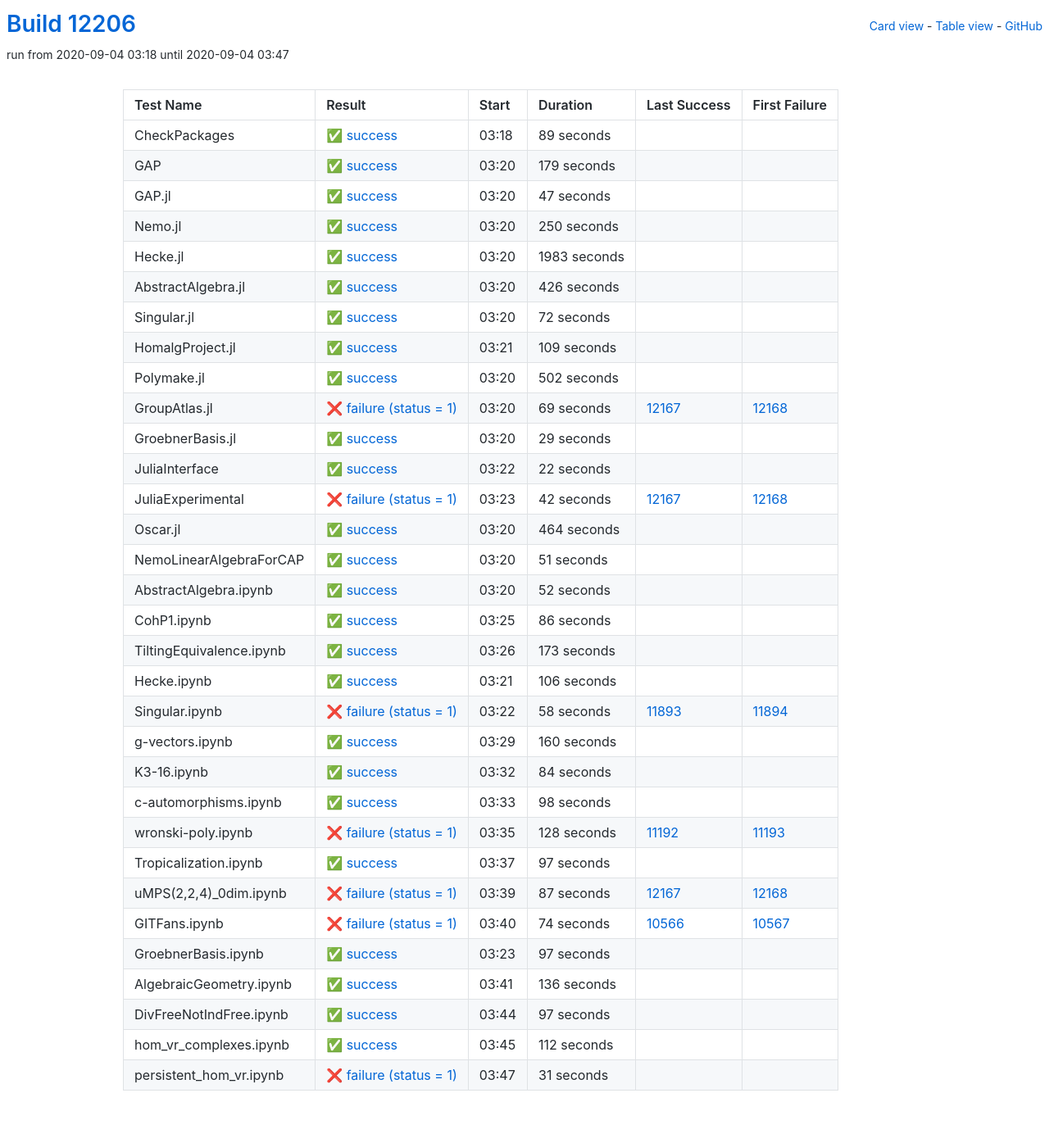
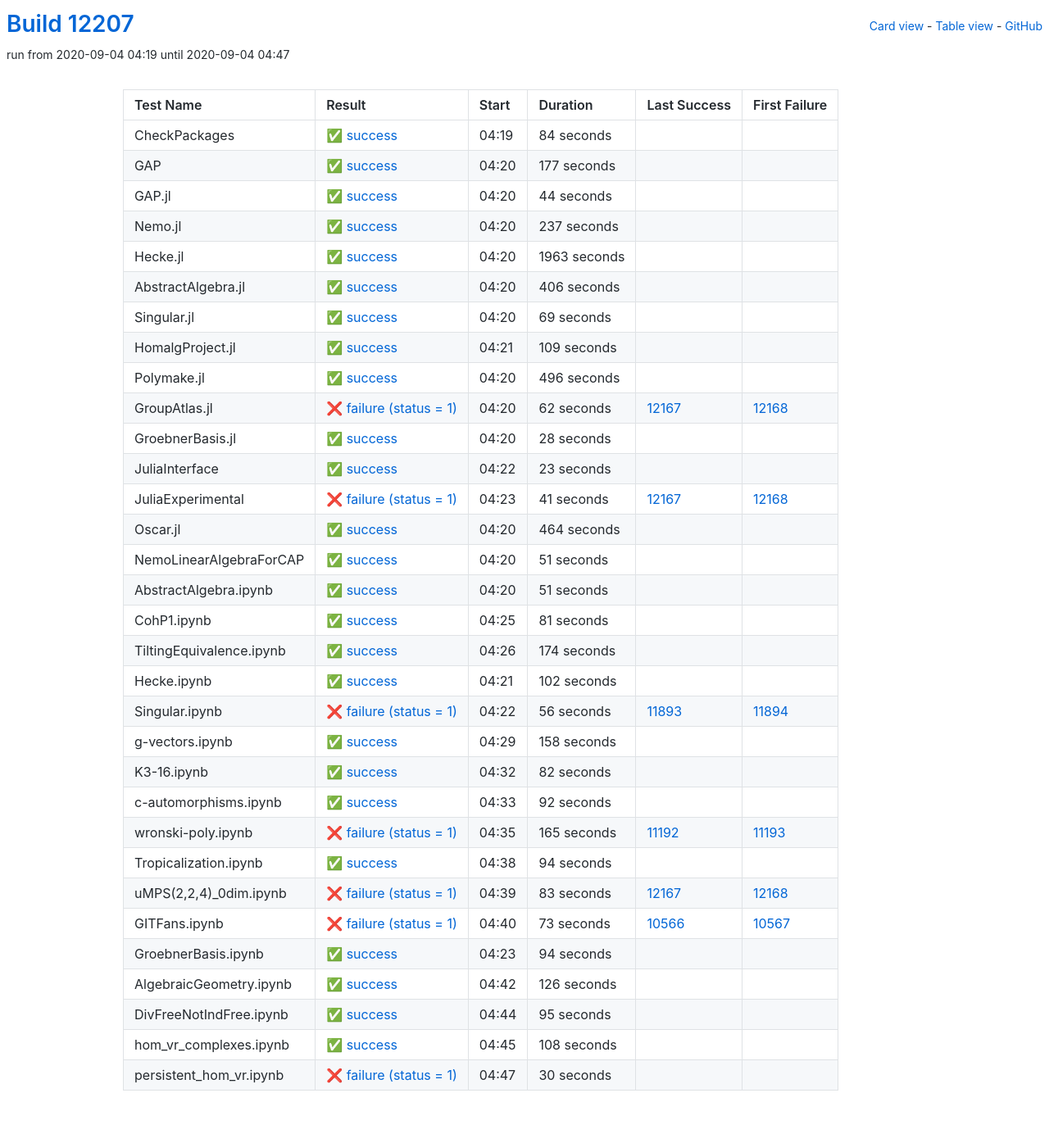
Before and after one commit to oscar-system/oscar-ci-status, a Jekyll site: the page built from table.html, in a window 1280 px wide. Shown: the whole page at 82% size. Built offline with Jekyll 4.4.1, drawn with Linux system fonts in a browser that asks for light colours.

Commit message:
Build #12207

```diff
--- a/_data/ci.yml
+++ b/_data/ci.yml
@@ -1,6 +1,6 @@
 ---
-build: 12206
-build_url: https://oscarci.mathematik.uni-kl.de/job/oscar/12206/
+build: 12207
+build_url: https://oscarci.mathematik.uni-kl.de/job/oscar/12207/
 job: oscar
 organization: oscar-system
 repo: oscar-ci-status
@@ -8,92 +8,92 @@
 tests:
 - name: CheckPackages
   id: checkpackages
-  log: https://oscarci.mathematik.uni-kl.de/job/oscar/12206/artifact/logs/build-12206/CheckPackages.log
-  start: 2020-09-04 03:18
+  log: https://oscarci.mathematik.uni-kl.de/job/oscar/12207/artifact/logs/build-12207/CheckPackages.log
+  start: 2020-09-04 04:19
   success: true
   exitcode: 0
   status: success
-  duration: 89
+  duration: 84
   last_success: false
   last_success_url:
   first_failure: false
   first_failure_url:
 - name: GAP
   id: gap
-  log: https://oscarci.mathematik.uni-kl.de/job/oscar/12206/artifact/logs/build-12206/GAP.log
-  start: 2020-09-04 03:20
+  log: https://oscarci.mathematik.uni-kl.de/job/oscar/12207/artifact/logs/build-12207/GAP.log
+  start: 2020-09-04 04:20
   success: true
   exitcode: 0
   status: success
-  duration: 179
+  duration: 177
   last_success: false
   last_success_url:
   first_failure: false
   first_failure_url:
 - name: GAP.jl
   id: gap-jl
-  log: https://oscarci.mathematik.uni-kl.de/job/oscar/12206/artifact/logs/build-12206/GAP.jl.log
-  start: 2020-09-04 03:20
+  log: https://oscarci.mathematik.uni-kl.de/job/oscar/12207/artifact/logs/build-12207/GAP.jl.log
+  start: 2020-09-04 04:20
   success: true
   exitcode: 0
   status: success
-  duration: 47
+  duration: 44
   last_success: false
   last_success_url:
   first_failure: false
   first_failure_url:
 - name: Nemo.jl
   id: nemo-jl
-  log: https://oscarci.mathematik.uni-kl.de/job/oscar/12206/artifact/logs/build-12206/Nemo.jl.log
-  start: 2020-09-04 03:20
+  log: https://oscarci.mathematik.uni-kl.de/job/oscar/12207/artifact/logs/build-12207/Nemo.jl.log
+  start: 2020-09-04 04:20
   success: true
   exitcode: 0
   status: success
-  duration: 250
+  duration: 237
   last_success: false
   last_success_url:
   first_failure: false
   first_failure_url:
 - name: Hecke.jl
   id: hecke-jl
-  log: https://oscarci.mathematik.uni-kl.de/job/oscar/12206/artifact/logs/build-12206/Hecke.jl.log
-  start: 2020-09-04 03:20
+  log: https://oscarci.mathematik.uni-kl.de/job/oscar/12207/artifact/logs/build-12207/Hecke.jl.log
+  start: 2020-09-04 04:20
   success: true
   exitcode: 0
   status: success
-  duration: 1983
+  duration: 1963
   last_success: false
   last_success_url:
   first_failure: false
   first_failure_url:
 - name: AbstractAlgebra.jl
   id: abstractalgebra-jl
-  log: https://oscarci.mathematik.uni-kl.de/job/oscar/12206/artifact/logs/build-12206/AbstractAlgebra.jl.log
-  start: 2020-09-04 03:20
+  log: https://oscarci.mathematik.uni-kl.de/job/oscar/12207/artifact/logs/build-12207/AbstractAlgebra.jl.log
+  start: 2020-09-04 04:20
   success: true
   exitcode: 0
   status: success
-  duration: 426
+  duration: 406
   last_success: false
   last_success_url:
   first_failure: false
   first_failure_url:
 - name: Singular.jl
   id: singular-jl
-  log: https://oscarci.mathematik.uni-kl.de/job/oscar/12206/artifact/logs/build-12206/Singular.jl.log
-  start: 2020-09-04 03:20
+  log: https://oscarci.mathematik.uni-kl.de/job/oscar/12207/artifact/logs/build-12207/Singular.jl.log
+  start: 2020-09-04 04:20
   success: true
   exitcode: 0
   status: success
-  duration: 72
+  duration: 69
   last_success: false
   last_success_url:
   first_failure: false
   first_failure_url:
 - name: HomalgProject.jl
   id: homalgproject-jl
-  log: https://oscarci.mathematik.uni-kl.de/job/oscar/12206/artifact/logs/build-12206/HomalgProject.jl.log
-  start: 2020-09-04 03:21
+  log: https://oscarci.mathematik.uni-kl.de/job/oscar/12207/artifact/logs/build-12207/HomalgProject.jl.log
+  start: 2020-09-04 04:21
   success: true
   exitcode: 0
   status: success
@@ -104,68 +104,68 @@
   first_failure_url:
 - name: Polymake.jl
   id: polymake-jl
-  log: https://oscarci.mathematik.uni-kl.de/job/oscar/12206/artifact/logs/build-12206/Polymake.jl.log
-  start: 2020-09-04 03:20
+  log: https://oscarci.mathematik.uni-kl.de/job/oscar/12207/artifact/logs/build-12207/Polymake.jl.log
+  start: 2020-09-04 04:20
   success: true
   exitcode: 0
   status: success
-  duration: 502
+  duration: 496
   last_success: false
   last_success_url:
   first_failure: false
   first_failure_url:
 - name: GroupAtlas.jl
   id: groupatlas-jl
-  log: https://oscarci.mathematik.uni-kl.de/job/oscar/12206/artifact/logs/build-12206/GroupAtlas.jl.log
-  start: 2020-09-04 03:20
+  log: https://oscarci.mathematik.uni-kl.de/job/oscar/12207/artifact/logs/build-12207/GroupAtlas.jl.log
+  start: 2020-09-04 04:20
   success: false
   exitcode: 1
   status: failure
-  duration: 69
+  duration: 62
   last_success: 12167
   last_success_url: https://oscarci.mathematik.uni-kl.de/job/oscar/12167/
   first_failure: 12168
   first_failure_url: https://oscarci.mathematik.uni-kl.de/job/oscar/12168/
 - name: GroebnerBasis.jl
   id: groebnerbasis-jl
-  log: https://oscarci.mathematik.uni-kl.de/job/oscar/12206/artifact/logs/build-12206/GroebnerBasis.jl.log
-  start: 2020-09-04 03:20
+  log: https://oscarci.mathematik.uni-kl.de/job/oscar/12207/artifact/logs/build-12207/GroebnerBasis.jl.log
+  start: 2020-09-04 04:20
   success: true
   exitcode: 0
   status: success
-  duration: 29
+  duration: 28
   last_success: false
   last_success_url:
   first_failure: false
   first_failure_url:
 - name: JuliaInterface
   id: juliainterface
-  log: https://oscarci.mathematik.uni-kl.de/job/oscar/12206/artifact/logs/build-12206/JuliaInterface.log
-  start: 2020-09-04 03:22
+  log: https://oscarci.mathematik.uni-kl.de/job/oscar/12207/artifact/logs/build-12207/JuliaInterface.log
+  start: 2020-09-04 04:22
   success: true
   exitcode: 0
   status: success
-  duration: 22
+  duration: 23
   last_success: false
   last_success_url:
   first_failure: false
   first_failure_url:
 - name: JuliaExperimental
   id: juliaexperimental
-  log: https://oscarci.mathematik.uni-kl.de/job/oscar/12206/artifact/logs/build-12206/JuliaExperimental.log
-  start: 2020-09-04 03:23
+  log: https://oscarci.mathematik.uni-kl.de/job/oscar/12207/artifact/logs/build-12207/JuliaExperimental.log
+  start: 2020-09-04 04:23
   success: false
   exitcode: 1
   status: failure
-  duration: 42
+  duration: 41
   last_success: 12167
   last_success_url: https://oscarci.mathematik.uni-kl.de/job/oscar/12167/
   first_failure: 12168
   first_failure_url: https://oscarci.mathematik.uni-kl.de/job/oscar/12168/
 - name: Oscar.jl
   id: oscar-jl
-  log: https://oscarci.mathematik.uni-kl.de/job/oscar/12206/artifact/logs/build-12206/Oscar.jl.log
-  start: 2020-09-04 03:20
+  log: https://oscarci.mathematik.uni-kl.de/job/oscar/12207/artifact/logs/build-12207/Oscar.jl.log
+  start: 2020-09-04 04:20
   success: true
   exitcode: 0
   status: success
@@ -176,8 +176,8 @@
   first_failure_url:
 - name: NemoLinearAlgebraForCAP
   id: nemolinearalgebraforcap
-  log: https://oscarci.mathematik.uni-kl.de/job/oscar/12206/artifact/logs/build-12206/NemoLinearAlgebraForCAP.log
-  start: 2020-09-04 03:20
+  log: https://oscarci.mathematik.uni-kl.de/job/oscar/12207/artifact/logs/build-12207/NemoLinearAlgebraForCAP.log
+  start: 2020-09-04 04:20
   success: true
   exitcode: 0
   status: success
@@ -188,204 +188,204 @@
   first_failure_url:
 - name: AbstractAlgebra.ipynb
   id: abstractalgebra-ipynb
-  log: https://oscarci.mathematik.uni-kl.de/job/oscar/12206/artifact/logs/build-12206/AbstractAlgebra.ipynb.log
-  start: 2020-09-04 03:20
+  log: https://oscarci.mathematik.uni-kl.de/job/oscar/12207/artifact/logs/build-12207/AbstractAlgebra.ipynb.log
+  start: 2020-09-04 04:20
   success: true
   exitcode: 0
   status: success
-  duration: 52
+  duration: 51
   last_success: false
   last_success_url:
   first_failure: false
   first_failure_url:
 - name: CohP1.ipynb
   id: cohp1-ipynb
-  log: https://oscarci.mathematik.uni-kl.de/job/oscar/12206/artifact/logs/build-12206/CohP1.ipynb.log
-  start: 2020-09-04 03:25
+  log: https://oscarci.mathematik.uni-kl.de/job/oscar/12207/artifact/logs/build-12207/CohP1.ipynb.log
+  start: 2020-09-04 04:25
   success: true
   exitcode: 0
   status: success
-  duration: 86
+  duration: 81
   last_success: false
   last_success_url:
   first_failure: false
   first_failure_url:
 - name: TiltingEquivalence.ipynb
   id: tiltingequivalence-ipynb
-  log: https://oscarci.mathematik.uni-kl.de/job/oscar/12206/artifact/logs/build-12206/TiltingEquivalence.ipynb.log
-  start: 2020-09-04 03:26
+  log: https://oscarci.mathematik.uni-kl.de/job/oscar/12207/artifact/logs/build-12207/TiltingEquivalence.ipynb.log
+  start: 2020-09-04 04:26
   success: true
   exitcode: 0
   status: success
-  duration: 173
+  duration: 174
   last_success: false
   last_success_url:
   first_failure: false
   first_failure_url:
 - name: Hecke.ipynb
   id: hecke-ipynb
-  log: https://oscarci.mathematik.uni-kl.de/job/oscar/12206/artifact/logs/build-12206/Hecke.ipynb.log
-  start: 2020-09-04 03:21
+  log: https://oscarci.mathematik.uni-kl.de/job/oscar/12207/artifact/logs/build-12207/Hecke.ipynb.log
+  start: 2020-09-04 04:21
   success: true
   exitcode: 0
   status: success
-  duration: 106
+  duration: 102
   last_success: false
   last_success_url:
   first_failure: false
   first_failure_url:
 - name: Singular.ipynb
   id: singular-ipynb
-  log: https://oscarci.mathematik.uni-kl.de/job/oscar/12206/artifact/logs/build-12206/Singular.ipynb.log
-  start: 2020-09-04 03:22
+  log: https://oscarci.mathematik.uni-kl.de/job/oscar/12207/artifact/logs/build-12207/Singular.ipynb.log
+  start: 2020-09-04 04:22
   success: false
   exitcode: 1
   status: failure
-  duration: 58
+  duration: 56
   last_success: 11893
   last_success_url: https://oscarci.mathematik.uni-kl.de/job/oscar/11893/
   first_failure: 11894
   first_failure_url: https://oscarci.mathematik.uni-kl.de/job/oscar/11894/
 - name: g-vectors.ipynb
   id: g-vectors-ipynb
-  log: https://oscarci.mathematik.uni-kl.de/job/oscar/12206/artifact/logs/build-12206/g-vectors.ipynb.log
-  start: 2020-09-04 03:29
+  log: https://oscarci.mathematik.uni-kl.de/job/oscar/12207/artifact/logs/build-12207/g-vectors.ipynb.log
+  start: 2020-09-04 04:29
   success: true
   exitcode: 0
   status: success
-  duration: 160
+  duration: 158
   last_success: false
   last_success_url:
   first_failure: false
   first_failure_url:
 - name: K3-16.ipynb
   id: k3-16-ipynb
-  log: https://oscarci.mathematik.uni-kl.de/job/oscar/12206/artifact/logs/build-12206/K3-16.ipynb.log
-  start: 2020-09-04 03:32
+  log: https://oscarci.mathematik.uni-kl.de/job/oscar/12207/artifact/logs/build-12207/K3-16.ipynb.log
+  start: 2020-09-04 04:32
   success: true
   exitcode: 0
   status: success
-  duration: 84
+  duration: 82
   last_success: false
   last_success_url:
   first_failure: false
   first_failure_url:
 - name: c-automorphisms.ipynb
   id: c-automorphisms-ipynb
-  log: https://oscarci.mathematik.uni-kl.de/job/oscar/12206/artifact/logs/build-12206/c-automorphisms.ipynb.log
-  start: 2020-09-04 03:33
+  log: https://oscarci.mathematik.uni-kl.de/job/oscar/12207/artifact/logs/build-12207/c-automorphisms.ipynb.log
+  start: 2020-09-04 04:33
   success: true
   exitcode: 0
   status: success
-  duration: 98
+  duration: 92
   last_success: false
   last_success_url:
   first_failure: false
   first_failure_url:
 - name: wronski-poly.ipynb
   id: wronski-poly-ipynb
-  log: https://oscarci.mathematik.uni-kl.de/job/oscar/12206/artifact/logs/build-12206/wronski-poly.ipynb.log
-  start: 2020-09-04 03:35
+  log: https://oscarci.mathematik.uni-kl.de/job/oscar/12207/artifact/logs/build-12207/wronski-poly.ipynb.log
+  start: 2020-09-04 04:35
   success: false
   exitcode: 1
   status: failure
-  duration: 128
+  duration: 165
   last_success: 11192
   last_success_url: https://oscarci.mathematik.uni-kl.de/job/oscar/11192/
   first_failure: 11193
   first_failure_url: https://oscarci.mathematik.uni-kl.de/job/oscar/11193/
 - name: Tropicalization.ipynb
   id: tropicalization-ipynb
-  log: https://oscarci.mathematik.uni-kl.de/job/oscar/12206/artifact/logs/build-12206/Tropicalization.ipynb.log
-  start: 2020-09-04 03:37
+  log: https://oscarci.mathematik.uni-kl.de/job/oscar/12207/artifact/logs/build-12207/Tropicalization.ipynb.log
+  start: 2020-09-04 04:38
   success: true
   exitcode: 0
   status: success
-  duration: 97
+  duration: 94
   last_success: false
   last_success_url:
   first_failure: false
   first_failure_url:
 - name: uMPS(2,2,4)_0dim.ipynb
   id: umps-2-2-4-0dim-ipynb
-  log: https://oscarci.mathematik.uni-kl.de/job/oscar/12206/artifact/logs/build-12206/uMPS-2-2-4-_0dim.ipynb.log
-  start: 2020-09-04 03:39
+  log: https://oscarci.mathematik.uni-kl.de/job/oscar/12207/artifact/logs/build-12207/uMPS-2-2-4-_0dim.ipynb.log
+  start: 2020-09-04 04:39
   success: false
   exitcode: 1
   status: failure
-  duration: 87
+  duration: 83
   last_success: 12167
   last_success_url: https://oscarci.mathematik.uni-kl.de/job/oscar/12167/
   first_failure: 12168
   first_failure_url: https://oscarci.mathematik.uni-kl.de/job/oscar/12168/
 - name: GITFans.ipynb
   id: gitfans-ipynb
-  log: https://oscarci.mathematik.uni-kl.de/job/oscar/12206/artifact/logs/build-12206/GITFans.ipynb.log
-  start: 2020-09-04 03:40
+  log: https://oscarci.mathematik.uni-kl.de/job/oscar/12207/artifact/logs/build-12207/GITFans.ipynb.log
+  start: 2020-09-04 04:40
   success: false
   exitcode: 1
   status: failure
-  duration: 74
+  duration: 73
   last_success: 10566
   last_success_url: https://oscarci.mathematik.uni-kl.de/job/oscar/10566/
   first_failure: 10567
   first_failure_url: https://oscarci.mathematik.uni-kl.de/job/oscar/10567/
 - name: GroebnerBasis.ipynb
   id: groebnerbasis-ipynb
-  log: https://oscarci.mathematik.uni-kl.de/job/oscar/12206/artifact/logs/build-12206/GroebnerBasis.ipynb.log
-  start: 2020-09-04 03:23
+  log: https://oscarci.mathematik.uni-kl.de/job/oscar/12207/artifact/logs/build-12207/GroebnerBasis.ipynb.log
+  start: 2020-09-04 04:23
   success: true
   exitcode: 0
   status: success
-  duration: 97
+  duration: 94
   last_success: false
   last_success_url:
   first_failure: false
   first_failure_url:
 - name: AlgebraicGeometry.ipynb
   id: algebraicgeometry-ipynb
-  log: https://oscarci.mathematik.uni-kl.de/job/oscar/12206/artifact/logs/build-12206/AlgebraicGeometry.ipynb.log
-  start: 2020-09-04 03:41
+  log: https://oscarci.mathematik.uni-kl.de/job/oscar/12207/artifact/logs/build-12207/AlgebraicGeometry.ipynb.log
+  start: 2020-09-04 04:42
   success: true
   exitcode: 0
   status: success
-  duration: 136
+  duration: 126
   last_success: false
   last_success_url:
   first_failure: false
   first_failure_url:
 - name: DivFreeNotIndFree.ipynb
   id: divfreenotindfree-ipynb
-  log: https://oscarci.mathematik.uni-kl.de/job/oscar/12206/artifact/logs/build-12206/DivFreeNotIndFree.ipynb.log
-  start: 2020-09-04 03:44
+  log: https://oscarci.mathematik.uni-kl.de/job/oscar/12207/artifact/logs/build-12207/DivFreeNotIndFree.ipynb.log
+  start: 2020-09-04 04:44
   success: true
   exitcode: 0
   status: success
-  duration: 97
+  duration: 95
   last_success: false
   last_success_url:
   first_failure: false
   first_failure_url:
 - name: hom_vr_complexes.ipynb
   id: hom-vr-complexes-ipynb
-  log: https://oscarci.mathematik.uni-kl.de/job/oscar/12206/artifact/logs/build-12206/hom_vr_complexes.ipynb.log
-  start: 2020-09-04 03:45
+  log: https://oscarci.mathematik.uni-kl.de/job/oscar/12207/artifact/logs/build-12207/hom_vr_complexes.ipynb.log
+  start: 2020-09-04 04:45
   success: true
   exitcode: 0
   status: success
-  duration: 112
+  duration: 108
   last_success: false
   last_success_url:
   first_failure: false
   first_failure_url:
 - name: persistent_hom_vr.ipynb
   id: persistent-hom-vr-ipynb
-  log: https://oscarci.mathematik.uni-kl.de/job/oscar/12206/artifact/logs/build-12206/persistent_hom_vr.ipynb.log
-  start: 2020-09-04 03:47
+  log: https://oscarci.mathematik.uni-kl.de/job/oscar/12207/artifact/logs/build-12207/persistent_hom_vr.ipynb.log
+  start: 2020-09-04 04:47
   success: false
   exitcode: 1
   status: failure
-  duration: 31
+  duration: 30
   last_success: false
   last_success_url:
   first_failure: false
```
Also changed, not shown: README.md.
